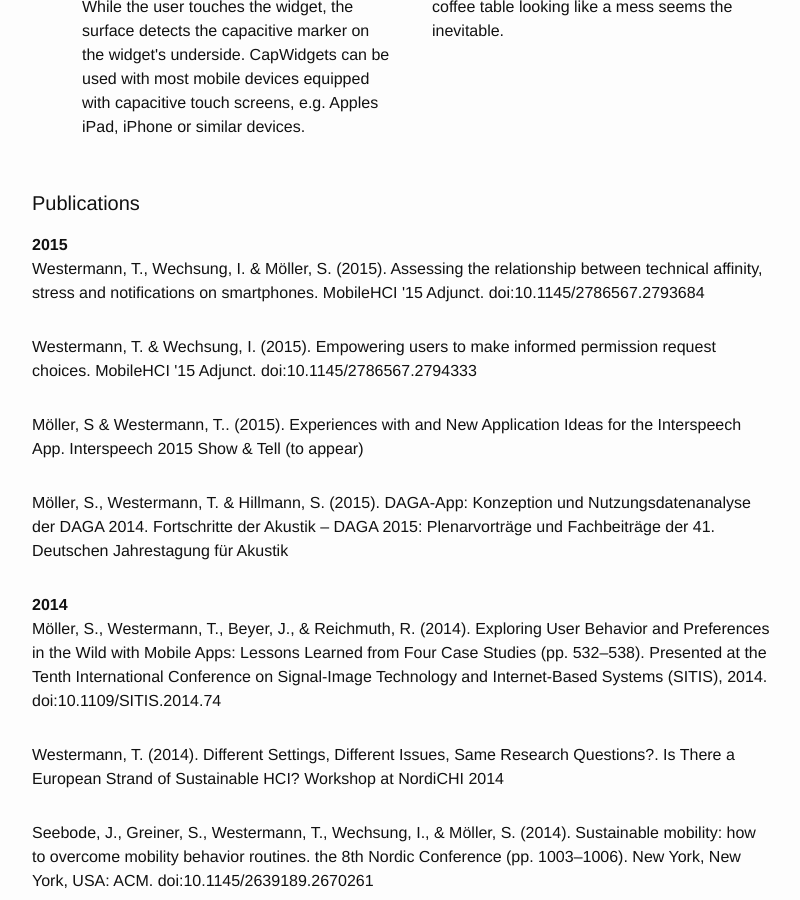
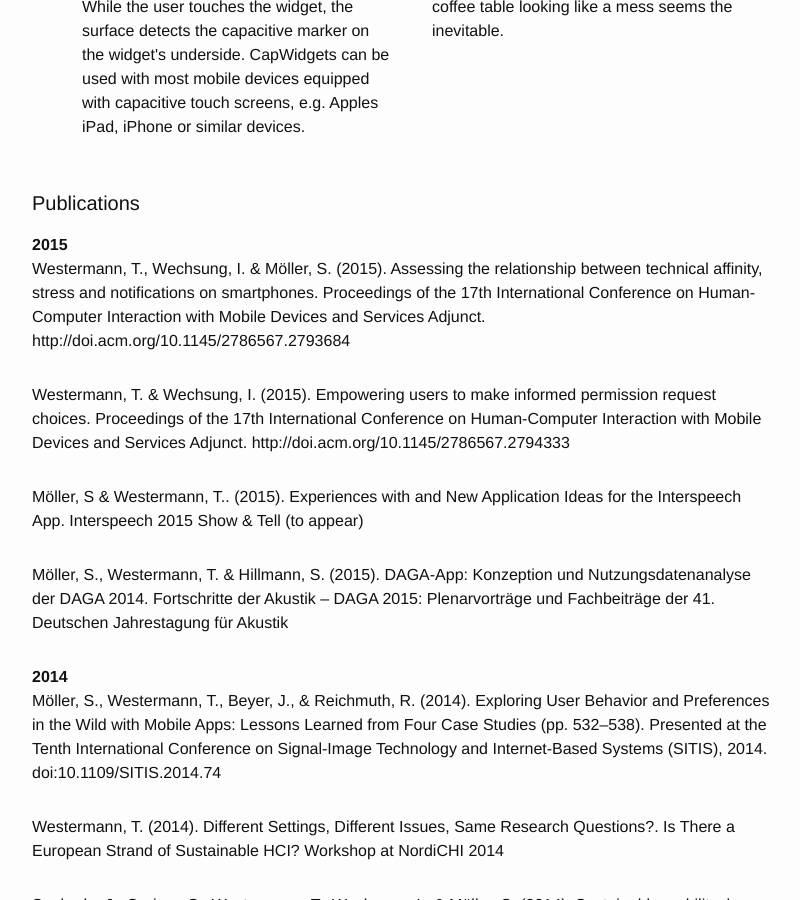
Before and after one commit to tilowestermann/tilowestermann.github.io, a Jekyll site: the page built from index.html, in a window 1280 px wide and 900 px high, scrolled down 1333 px. Shown: the whole window, without its empty margins (238-1038 px from the left). Built offline with Jekyll 4.4.1, drawn with Linux system fonts in a browser that asks for light colours.

Commit message:
Fixed publication details

```diff
--- a/_data/publications.yaml
+++ b/_data/publications.yaml
@@ -49,9 +49,9 @@
 - reference: "Möller, S & Westermann, T.. (2015). Experiences with and New Application Ideas for the Interspeech App. Interspeech 2015 Show & Tell (to appear)"
   tags: "QUe"
   year: 2015
-- reference: "Westermann, T. & Wechsung, I. (2015). Empowering users to make informed permission request choices. MobileHCI '15 Adjunct. doi:10.1145/2786567.2794333"
+- reference: "Westermann, T. & Wechsung, I. (2015). Empowering users to make informed permission request choices. Proceedings of the 17th International Conference on Human-Computer Interaction with Mobile Devices and Services Adjunct. http://doi.acm.org/10.1145/2786567.2794333"
   tags: "QUe, KluegsteNacht, APNPermissionRequest"
   year: 2015
-- reference: "Westermann, T., Wechsung, I. & Möller, S. (2015). Assessing the relationship between technical affinity, stress and notifications on smartphones. MobileHCI '15 Adjunct. doi:10.1145/2786567.2793684"
+- reference: "Westermann, T., Wechsung, I. & Möller, S. (2015). Assessing the relationship between technical affinity, stress and notifications on smartphones. Proceedings of the 17th International Conference on Human-Computer Interaction with Mobile Devices and Services Adjunct. http://doi.acm.org/10.1145/2786567.2793684"
   tags: "QUe, KluegsteNacht, APNPermissionRequest"
   year: 2015
```
